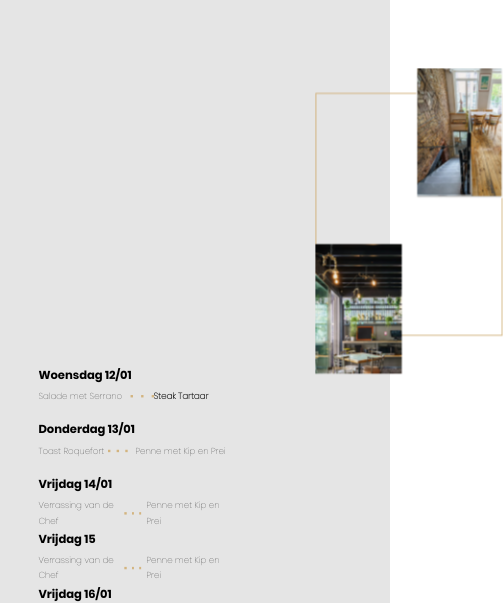
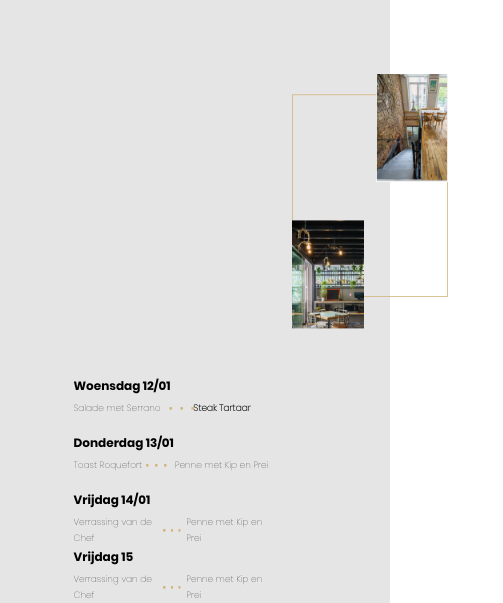
Before and after one commit to 0Vasiliy/Zeez, a website: page src/index.html in a window 390 px wide. Shown: the part 225-828 px from the top of the page, 503 px wide, since content can reach past the window. Drawn offline with nearby package versions, Linux system fonts and the light colour scheme; files that its build step writes are made by us from their sources.

Commit message:
media 524 480

```diff
--- a/src/sass/blocks/_media.scss
+++ b/src/sass/blocks/_media.scss
@@ -23,7 +23,6 @@
 
     .about{
         display: flex;
-        height: calc(130vh - 16px);
         flex-direction: column ;
         justify-content:center;
         flex-wrap: wrap;
@@ -32,14 +31,13 @@
 
     }
     .demo_block_foto{
+        margin-top:0%;
         display: flex;
-        transform: translateX(-60%) scaleX(0.8) scaleY(0.8);
-
+        transform:  scaleX(0.8) scaleY(0.8);
         }
-
     .present_text{
         top:50%;
-        transform: translateX(90%) scaleX(0.8) scaleY(0.8);
+        transform:  scaleX(0.95) scaleY(0.95);
     }
 }
 
@@ -101,20 +99,6 @@
             left: 790px;
         }
     }
-    .about{
-        display: flex;
-        // margin: 0 auto;
-        flex-wrap: wrap;
-        align-items: center;
-        flex-direction: column;
-    }
-
-    .demo_block_foto{
-        position: relative;
-    }
-    .present_text{
-        position: relative;
-    }
 }
 
 @media (max-width: 1520px){
@@ -157,14 +141,6 @@
         margin-left: 980px;
         margin-top: 526px;
     }
-    .present_text{
-       margin-left: 250px;
-    }
-    .demo_block_foto{
-        top: -80px;
-        left: 10px;
-    }
-
 }
 @media (max-width:1450px){
     .swiper-slide{
@@ -185,31 +161,24 @@
 
         }
      }
-    .about{
-        height: calc(90vh - 16px);
+     .demo_block_foto{
+        margin-top:0%;
+        transform: translateX(-25%)  scaleX(0.65) scaleY(0.65);
+        }
+    .present_text{
+        top:50%;
+        transform:  translateX(50%) scaleX(0.85) scaleY(0.85);
     }
+}
+@media (max-width: 1320px){
     .demo_block_foto{
-        margin-top: -10%;
+        margin-top: 0;
         display: flex;
-        transform: translateX(-70%) scaleX(0.65) scaleY(0.65);
+        transform: translateX(-50%) scaleX(0.6) scaleY(0.6);
         }
     .present_text{
         top:30%;
-        transform: translateX(90%) scaleX(0.65) scaleY(0.65);
-    }
-}
-@media (max-width: 1320px){
-    .about{
-        height: calc(90vh - 16px);
-    }
-    .demo_block_foto{
-        margin-top: -10%;
-        display: flex;
-        transform: translateX(-75%) scaleX(0.6) scaleY(0.6);
-        }
-    .present_text{
-        top:30%;
-        transform: translateX(90%) scaleX(0.6) scaleY(0.6);
+        transform: translateX(30%) scaleX(0.6) scaleY(0.6);
     }
     .logo{
         width: 230px;
@@ -248,17 +217,15 @@
 }
 
 @media (max-width: 1220px){
-    .about{
-        height: calc(100vh - 16px);
-    }
+
     .demo_block_foto{
-        margin-top: -10%;
+        margin-top: 0;
         display: flex;
-        transform: translateX(-80%) scaleX(0.6) scaleY(0.6);
+        transform: translateX(-50%) scaleX(0.7) scaleY(0.7);
         }
     .present_text{
         top:30%;
-        transform: translateX(110%) scaleX(0.6) scaleY(0.6);
+        transform: translateX(40%) scaleX(0.7) scaleY(0.7);
     }
     .logo{
         width: 230px;
@@ -969,6 +936,15 @@
             height: 20px;
         }
     }
+    .demo_block_foto{
+        margin-top: -0;
+        display: flex;
+        transform: translateX(-100%) scaleX(0.45) scaleY(0.45);
+        }
+    .present_text{
+        top:30%;
+        transform: translateX(50%) scaleX(0.5) scaleY(0.5);
+    }
 
 }
 @media (max-width: 730px){
@@ -1000,17 +976,14 @@
 
         }
      }
-    .about{
-        height: calc(90vh - 16px);
-    }
     .demo_block_foto{
-        margin-top: -10%;
+        margin-top: -0;
         display: flex;
-        transform: translateX(-130%) scaleX(0.5) scaleY(0.5);
+        transform: translateX(-110%) scaleX(0.5) scaleY(0.5);
         }
     .present_text{
         top:30%;
-        transform: translateX(90%) scaleX(0.5) scaleY(0.5);
+        transform: translateX(50%) scaleX(0.5) scaleY(0.5);
     }
     .logo{
         width: 140px;
@@ -1067,20 +1040,17 @@
             height: 22px;
         }
     }
+    .demo_block_foto{
+        margin-top: 0;
+        transform: translateX(-115%) scaleX(0.45) scaleY(0.45);
+        }
+    .present_text{
+        top:30%;
+        transform: translateX(50%) scaleX(0.5) scaleY(0.5);
+    }
 }
 @media (max-width: 600px){
-    .about{
-        height: calc(70vh - 16px);
-    }
-    .demo_block_foto{
-        margin-top: -35%;
-        display: flex;
-        transform: translateX(-150%) scaleX(0.48) scaleY(0.48);
-        }
-    .present_text{
-        top:15%;
-        transform: translateX(80%) scaleX(0.48) scaleY(0.48);
-    }
+
     .menu_list {
         li{
             margin: 0 auto;
@@ -1145,15 +1115,35 @@
             height: 18px;
         }
     }
+    .demo_block_foto{
+        margin-top: 3%;
+        display: flex;
+        transform: translateX(-130%) scaleX(0.4) scaleY(0.4);
+        }
+    .present_text{
+        top:30%;
+        transform: translateX(50%) scaleX(0.5) scaleY(0.5);
+    }
 }
 @media (max-width:524px){
     .demo_block_foto{
-        margin-top: -35%;
+        margin-top: -40%;
         display: flex;
-        transform: translateX(-170%) scaleX(0.48) scaleY(0.48);
+        transform: translateX(-165%) scaleX(0.5) scaleY(0.5);
         }
     .present_text{
-        top:15%;
-        transform: translateX(80%) scaleX(0.48) scaleY(0.48);
+
+        transform: translateX(90%) translateY(22%) scaleX(0.6) scaleY(0.6);
     }
 }
+@media (max-width:480px){
+    .demo_block_foto{
+        margin-top: -40%;
+        display: flex;
+        transform: translateX(-180%) scaleX(0.4) scaleY(0.4);
+        }
+    .present_text{
+
+        transform: translateX(90%) translateY(22%) scaleX(0.5) scaleY(0.5);
+    }
+}
```
Also changed, not shown: dist/css/style.min.css, 1 other file.
